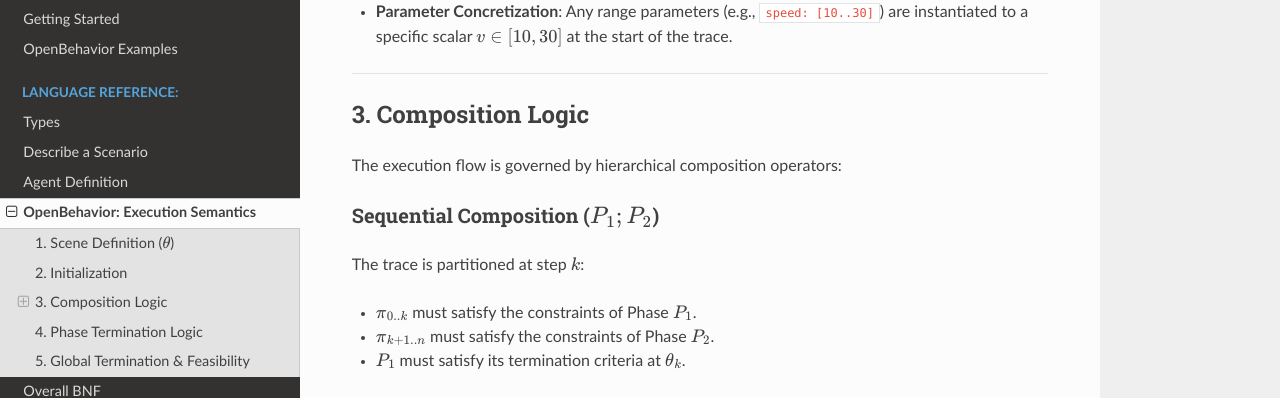
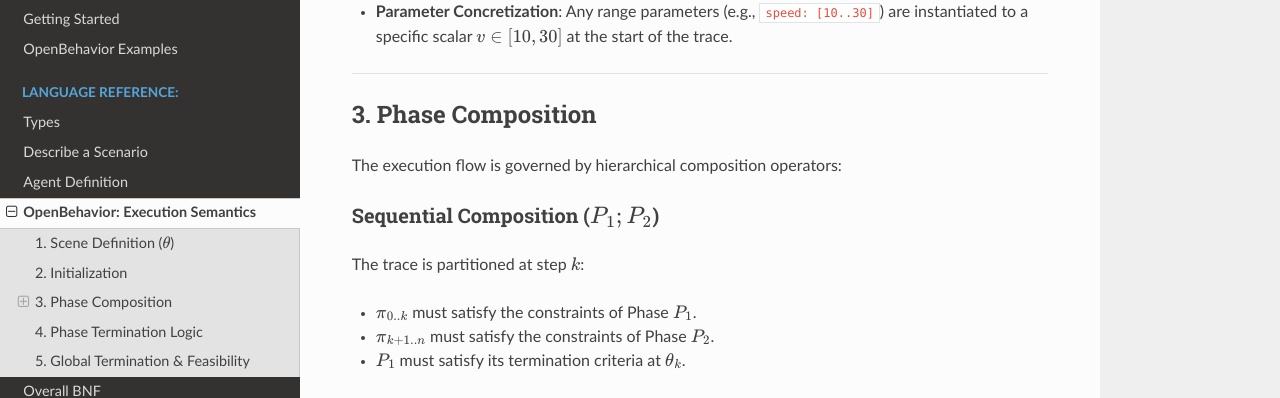
Before and after one commit to Sunshinesheep/OpenBehavior-doc, a Sphinx documentation site: the page built from docs/source/ob_se.md, in a window 1280 px wide and 900 px high, scrolled down 808 px. Shown: the part 162-560 px from the top of the window. Built offline with Sphinx 7.4.7 and the Read the Docs theme 3.1.0, drawn with Linux system fonts in a browser that asks for light colours.

Commit message:
Update ob_se.md

```diff
--- a/docs/source/ob_se.md
+++ b/docs/source/ob_se.md
@@ -21,7 +21,7 @@ A scenario specification defines a *space* of possible traces. A concrete trace
 
 ---
 
-## 3. Composition Logic
+## 3. Phase Composition
 The execution flow is governed by hierarchical composition operators:
 
 ### Sequential Composition ($P_1 ; P_2$)
```
